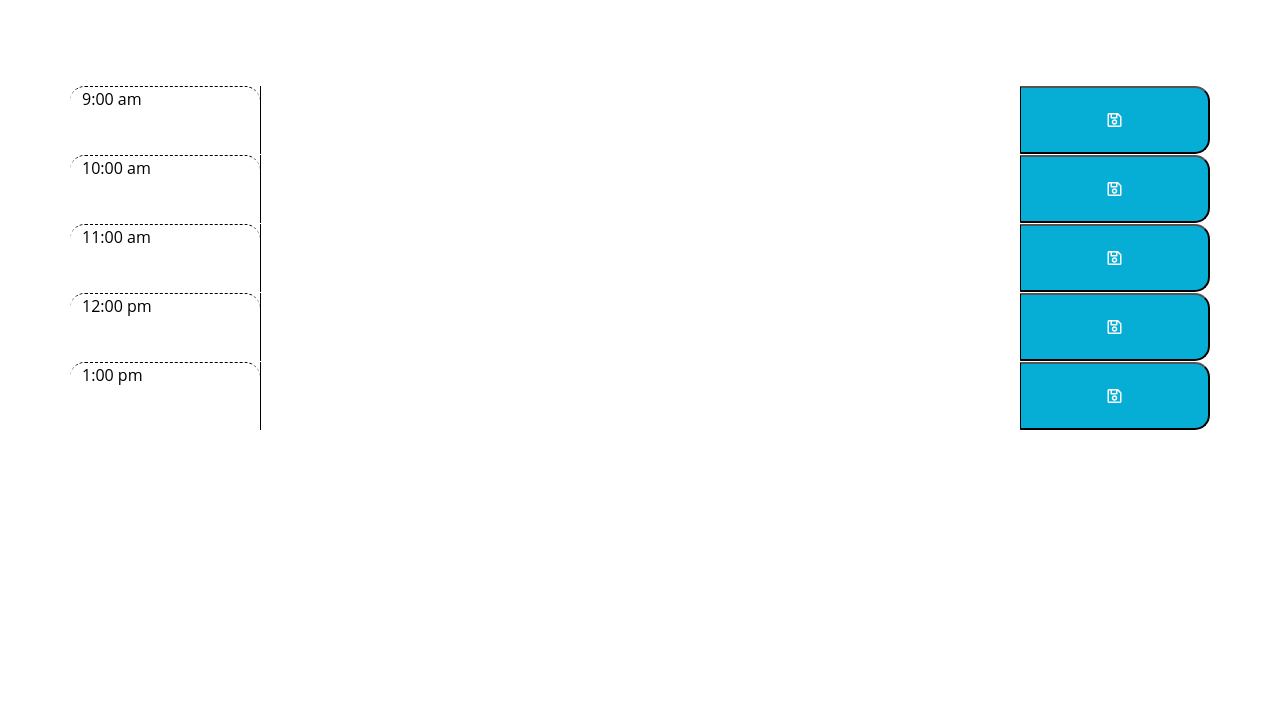
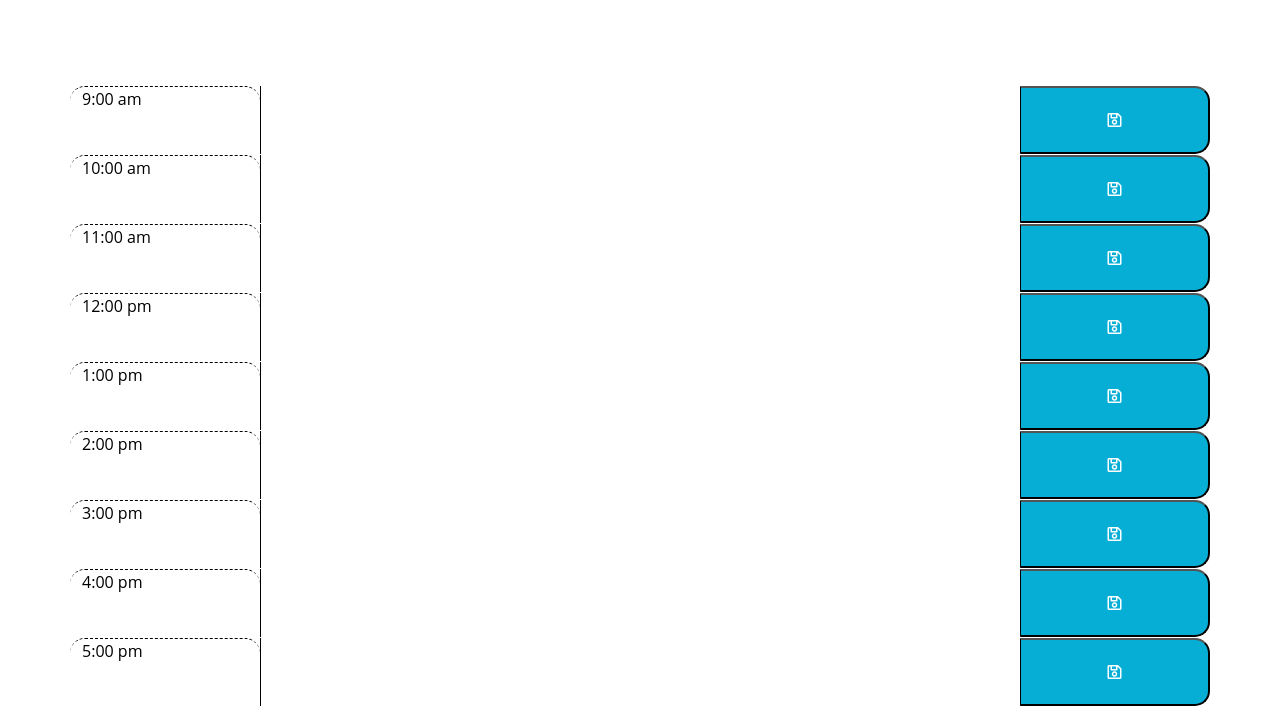
Before and after one commit to RMurray22/Survive-the-day, a plain HTML site: page Develop/index.html in a window 1280 px wide. Shown: the part 166-872 px from the top of the page. Before the commit the page ends 800 px from the top, so only its background shows below. Drawn offline with nearby package versions, Linux system fonts and the light colour scheme.

Commit message:
added more code to html

```diff
--- a/Develop/index.html
+++ b/Develop/index.html
@@ -51,3 +51,28 @@
       <textarea id="13" class="col-8 input"></textarea>
       <button class="col-2 saveBtn"><i class="far fa-save"></i></button>
     </div>
+    <div class="row">
+      <div class="col-2 hour time-block">2:00 pm</div>
+      <textarea id="14" class="col-8 input"></textarea>
+      <button class="col-2 saveBtn"><i class="far fa-save"></i></button>
+    </div>
+
+    <div class="row">
+      <div class="col-2 hour time-block">3:00 pm</div>
+      <textarea id="15" class="col-8 input"></textarea>
+      <button class="col-2 saveBtn"><i class="far fa-save"></i></button>
+    </div>
+
+    <div class="row">
+      <div class="col-2 hour time-block">4:00 pm</div>
+      <textarea id="16" class="col-8 input"></textarea>
+      <button class="col-2 saveBtn"><i class="far fa-save"></i></button>
+    </div>
+
+    <div class="row">
+      <div class="col-2 hour time-block">5:00 pm</div>
+      <textarea id="17" class="col-8 input"></textarea>
+      <button class="col-2 saveBtn"><i class="far fa-save"></i></button>
+    </div>
+
+</body>
```
